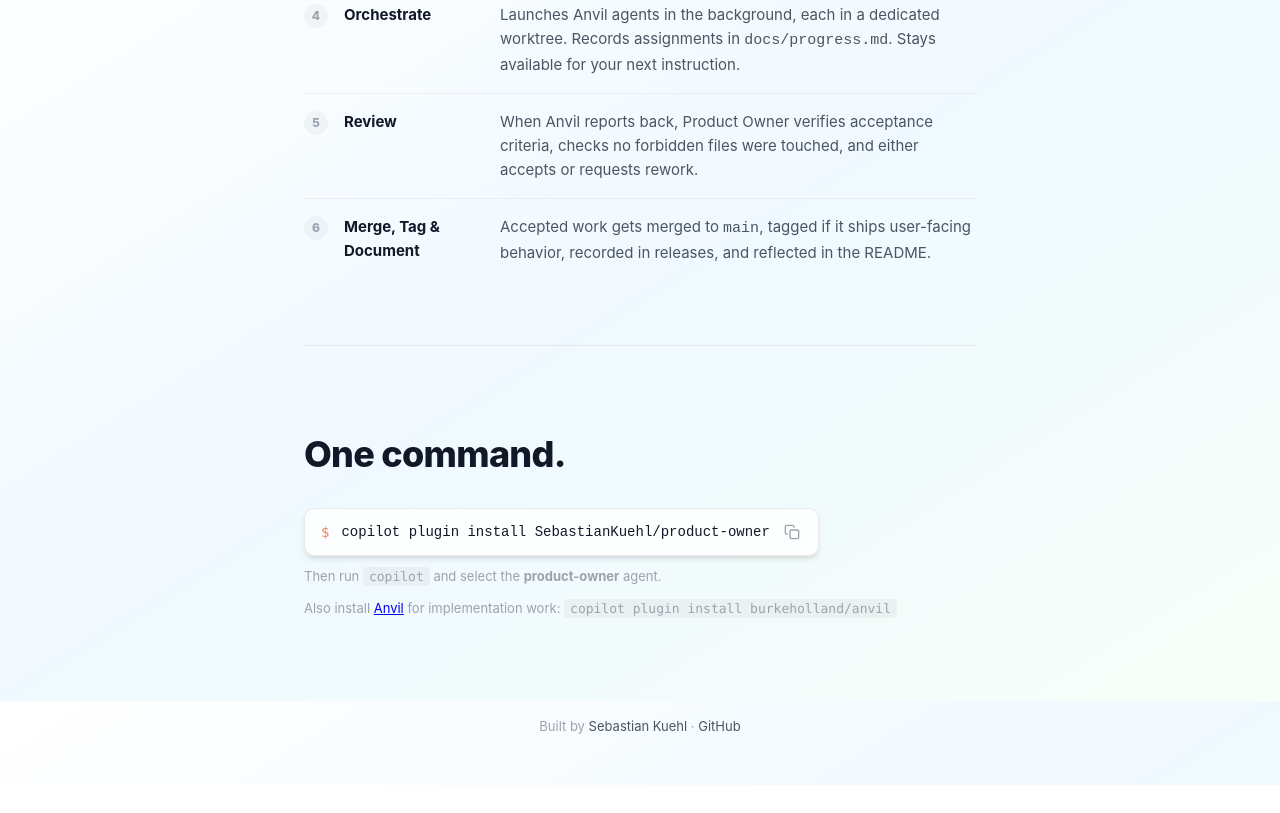
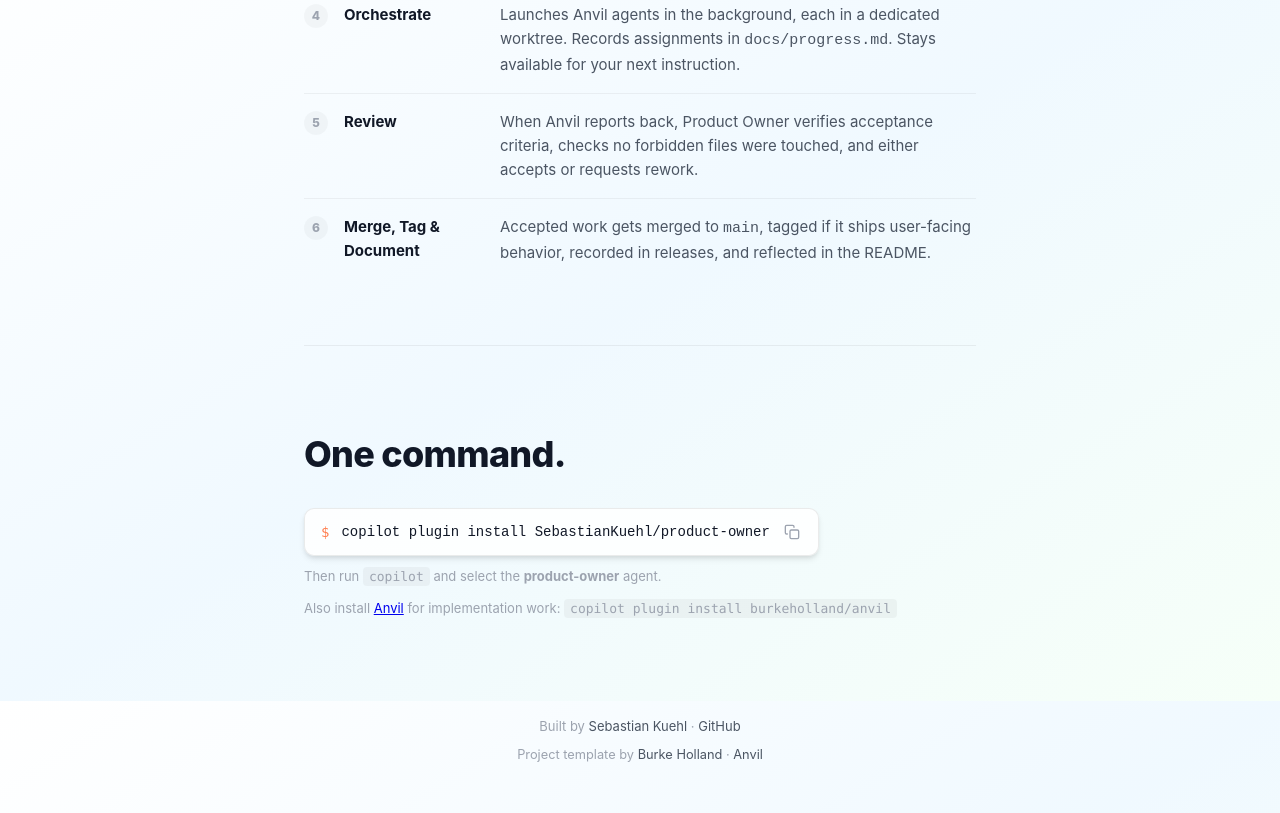
Before and after one commit to SebastianKuehl/product-owner, a plain HTML site: page index.html in a window 1280 px wide. Shown: the part 3299-4112 px from the top of the page. Before the commit the page ends 4084 px from the top, so only its background shows below. Drawn offline with Linux system fonts and the light colour scheme.

Commit message:
Add template attribution to footer
Credit Burke Holland's Anvil project as the template this was based on.

Co-authored-by: Copilot <223556219+Copilot@users.noreply.github.com>

```diff
--- a/index.html
+++ b/index.html
@@ -170,6 +170,7 @@
     <footer>
         <div class="container">
             <p>Built by <a href="https://github.com/SebastianKuehl">Sebastian Kuehl</a> · <a href="https://github.com/SebastianKuehl/product-owner">GitHub</a></p>
+            <p style="margin-top: 0.5rem; font-size: 0.8rem; color: var(--text-tertiary);">Project template by <a href="https://postrboard.com">Burke Holland</a> · <a href="https://github.com/burkeholland/anvil">Anvil</a></p>
         </div>
     </footer>
 
```
